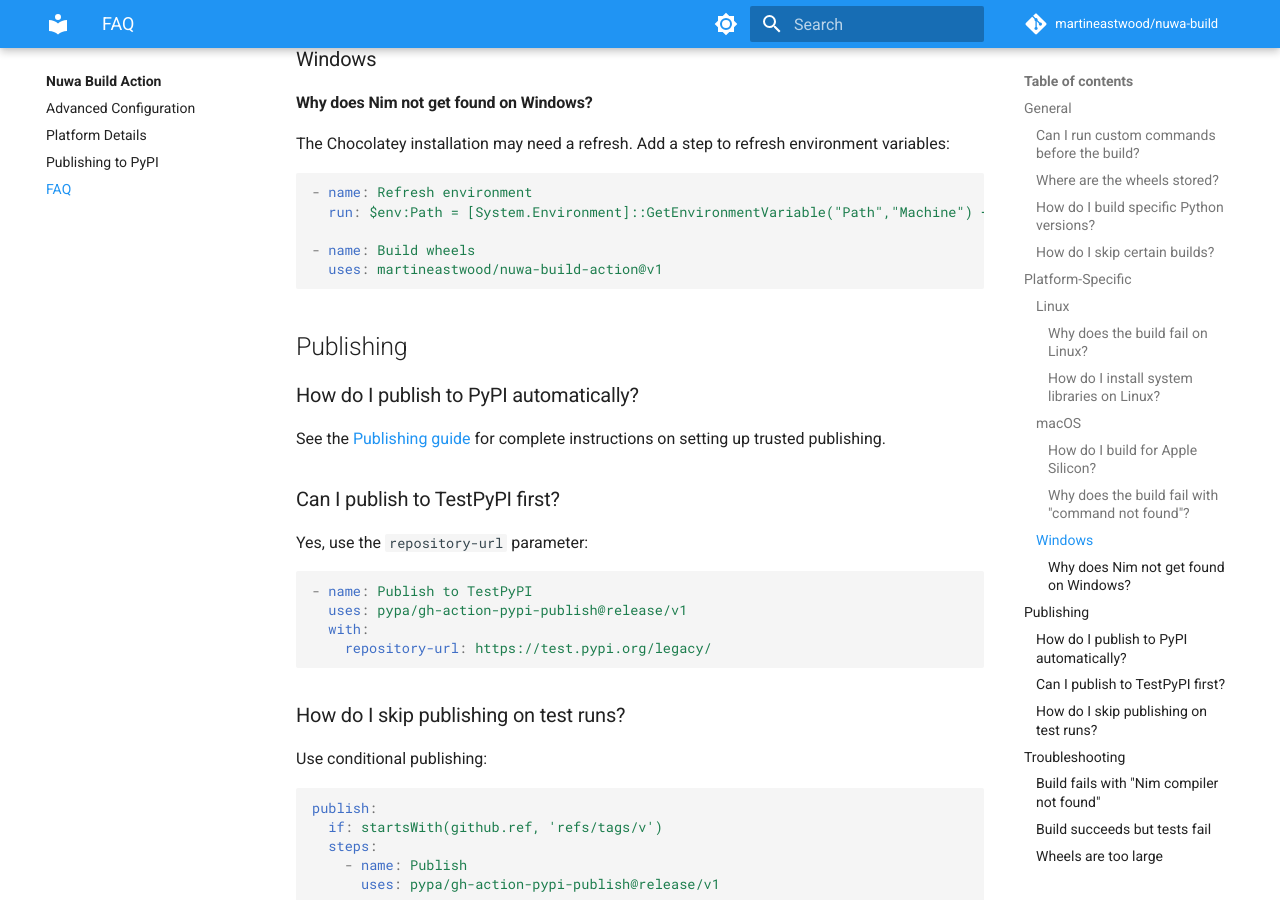
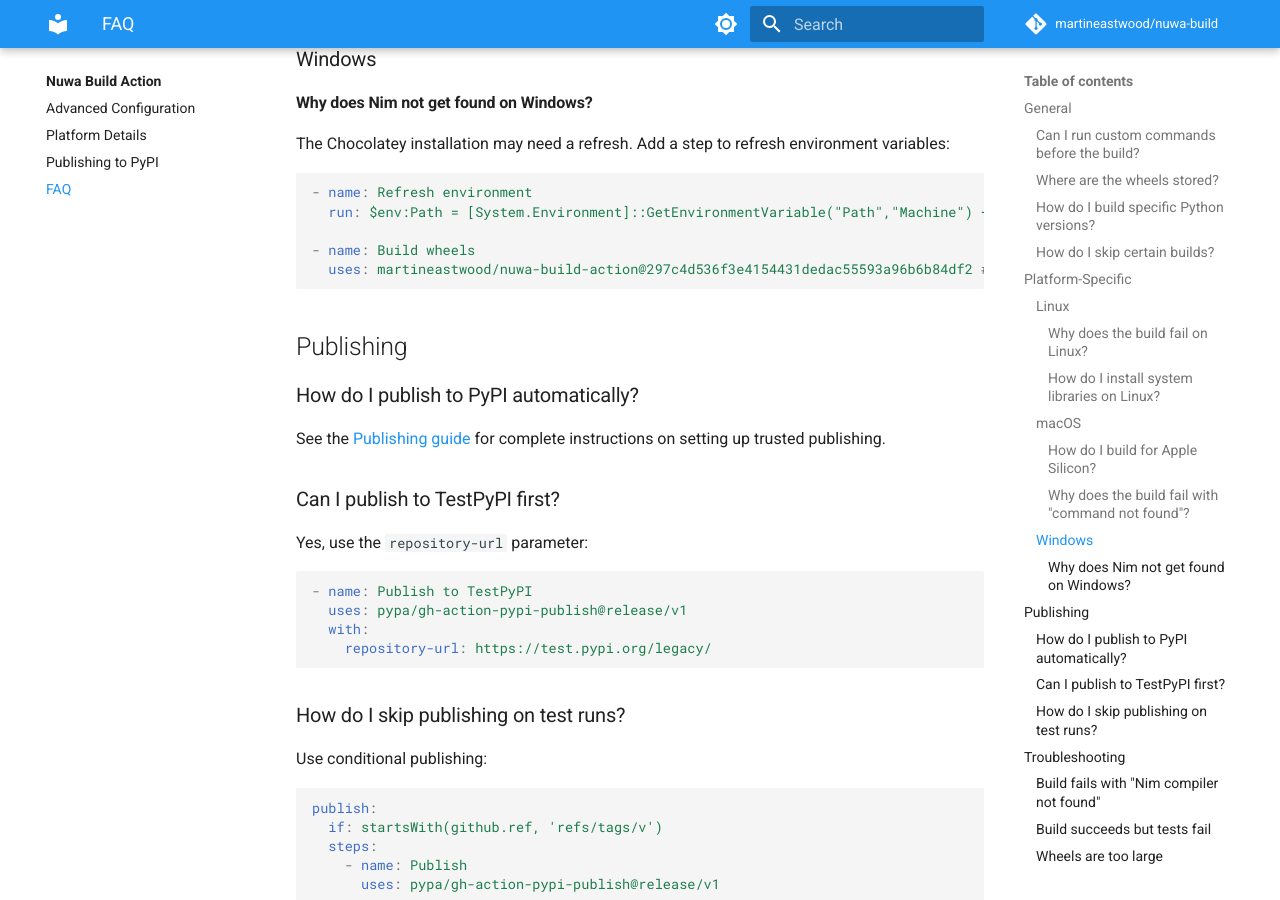
Before and after one commit to martineastwood/nuwa-docs, an MkDocs documentation site: the page built from docs/nuwa-build-action/faq.md, in a window 1280 px wide and 900 px high, scrolled down 2333 px. Built offline with MkDocs 1.6.1 and Material for MkDocs 9.7.7, drawn with Linux system fonts in a browser that asks for light colours; comment, search, counter and statistics services are not loaded; the version menu is left out; some of the changed text lies outside the part shown.

Commit message:
docs: pin reviewed action examples

````diff
--- a/docs/nuwa-build-action/faq.md
+++ b/docs/nuwa-build-action/faq.md
@@ -28,7 +28,7 @@
     if: runner.os == 'macOS'
 
   - name: Build wheels
-    uses: martineastwood/nuwa-build-action@v1
+    uses: martineastwood/nuwa-build-action@297c4d536f3e4154431dedac55593a96b6b84df2 # reviewed v1-compatible commit
 ```
 
 ### Where are the wheels stored?
@@ -119,7 +119,7 @@
   run: $env:Path = [System.Environment]::GetEnvironmentVariable("Path","Machine") + ";" + [System.Environment]::GetEnvironmentVariable("Path","User")
 
 - name: Build wheels
-  uses: martineastwood/nuwa-build-action@v1
+  uses: martineastwood/nuwa-build-action@297c4d536f3e4154431dedac55593a96b6b84df2 # reviewed v1-compatible commit
 ```
 
 ## Publishing
````
Also changed, not shown: docs/nuwa-build-action/advanced.md (+2 -2 lines), docs/nuwa-build-action/index.md (+1 -1 lines), docs/nuwa-build-action/publishing.md (+2 -2 lines), docs/nuwa-build/ci.md (+1 -1 lines).
